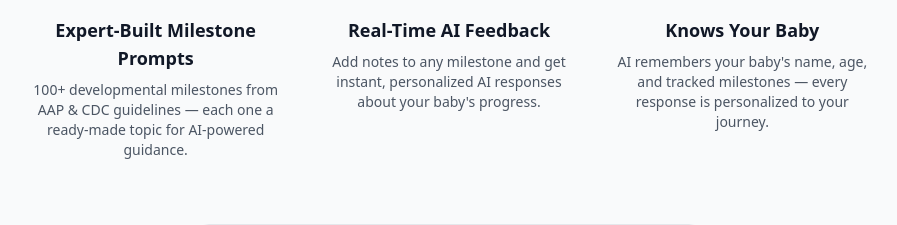
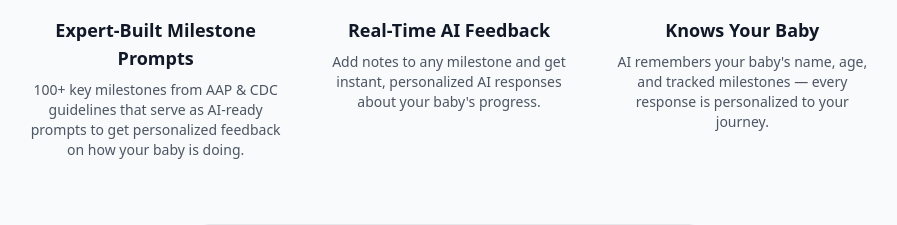
Before and after one commit to mtjones3/newborn-navigator, a FastAPI app: page / in a window 1280 px wide. Shown: the part 454-679 px from the top of the page, without its empty margins (191-1088 px from the left). Run offline with FastAPI, Linux system fonts and the light colour scheme; some libraries are stand-ins or nearby versions.

Commit message:
Refine milestone prompts copy

```diff
--- a/app/templates/public/landing.html
+++ b/app/templates/public/landing.html
@@ -31,7 +31,7 @@
                 </svg>
             </div>
             <h3 class="text-lg font-semibold text-gray-900 mb-2">Expert-Built Milestone Prompts</h3>
-            <p class="text-sm text-gray-600">100+ developmental milestones from AAP & CDC guidelines — each one a ready-made topic for AI-powered guidance.</p>
+            <p class="text-sm text-gray-600">100+ key milestones from AAP & CDC guidelines that serve as AI-ready prompts to get personalized feedback on how your baby is doing.</p>
         </div>
         <div class="text-center">
             <div class="w-14 h-14 bg-purple-100 rounded-2xl flex items-center justify-center mx-auto mb-4">
```
